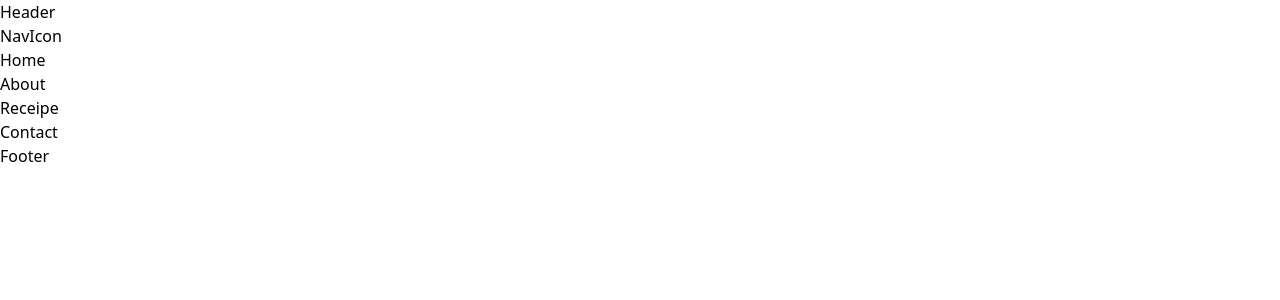
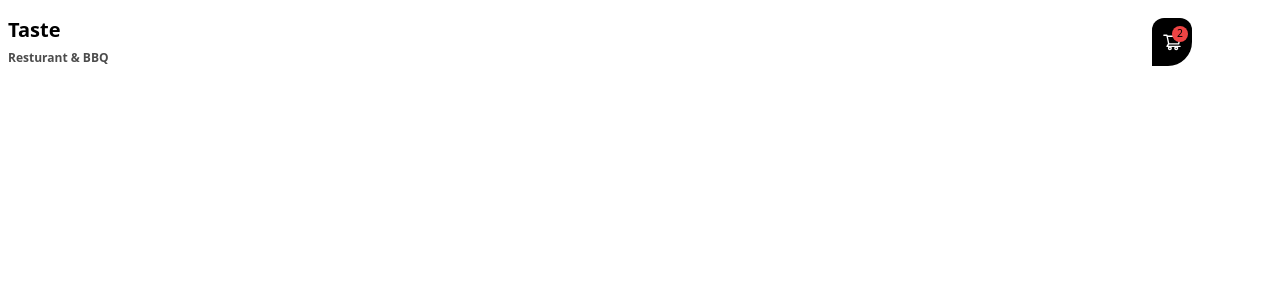
Before and after one commit to sid21-1/React, a React (Vite) app in the folder resturant landing page/: page / in a window 1280 px wide. Shown: the top 300 px of the page. Built offline with nearby package versions, Linux system fonts and the light colour scheme.

Commit message:
designed the header section

```diff
--- a/resturant landing page/package.json
+++ b/resturant landing page/package.json
@@ -11,7 +11,8 @@
   },
   "dependencies": {
     "react": "^18.2.0",
-    "react-dom": "^18.2.0"
+    "react-dom": "^18.2.0",
+    "react-icons": "^4.12.0"
   },
   "devDependencies": {
     "@types/react": "^18.2.37",
--- a/resturant landing page/src/App.jsx
+++ b/resturant landing page/src/App.jsx
@@ -11,14 +11,14 @@ import Footer from "./components/Footer";
 const App = () => {
   return (
     <>
-    <div className="">
+    <div className=" bg-back">
     <Header/>
-    <NavIcon/>
+    {/* <NavIcon/>
     <Home/>
     <About/>
     <Receipe/>
     <Contact/>
-    <Footer/>
+    <Footer/> */}
 
 
     </div>
--- a/resturant landing page/src/components/Header.jsx
+++ b/resturant landing page/src/components/Header.jsx
@@ -1,9 +1,24 @@
-import React from 'react'
-
+import React from "react";
+import { AiOutlineShoppingCart } from "react-icons/ai";
 const Header = () => {
   return (
-    <div>Header</div>
-  )
-}
+    <div className=" fixed top-0 left-0 w-full z-20">
+      <nav className="relative container max-auto flex items-center justify-between py-4 px-2">
+        <div>
+          <h4 className="text-xl font-semibold">Taste</h4>
+          <span className=" text-[0.75rem] font-bold opacity-70">
+            Resturant & BBQ
+          </span>
+        </div>
+        <div className="cursor-pointer flex items-center justify-center w-10  h-12 bg-black rounded-t-xl rounded-br-3xl relative ">
+          <AiOutlineShoppingCart className="text-xl text-white" />
+          <div className=" absolute bg-red-500 text-[0.65rem] w-4 h-4  right-1 top-2 flex items-center justify-center rounded-full">
+            2
+          </div>
+        </div>
+      </nav>
+    </div>
+  );
+};
 
-export default Header
+export default Header;
```
Also changed, not shown: 1 other file (tests, documents, lock files or other folders).
